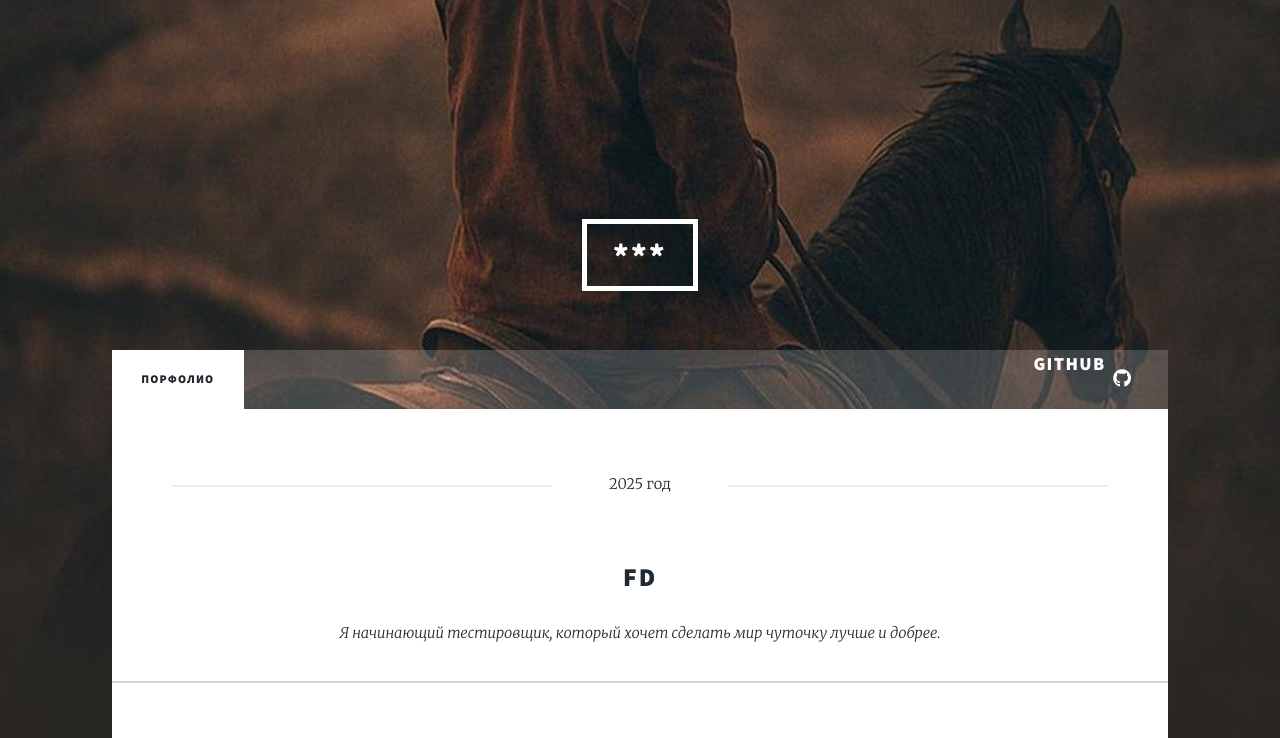
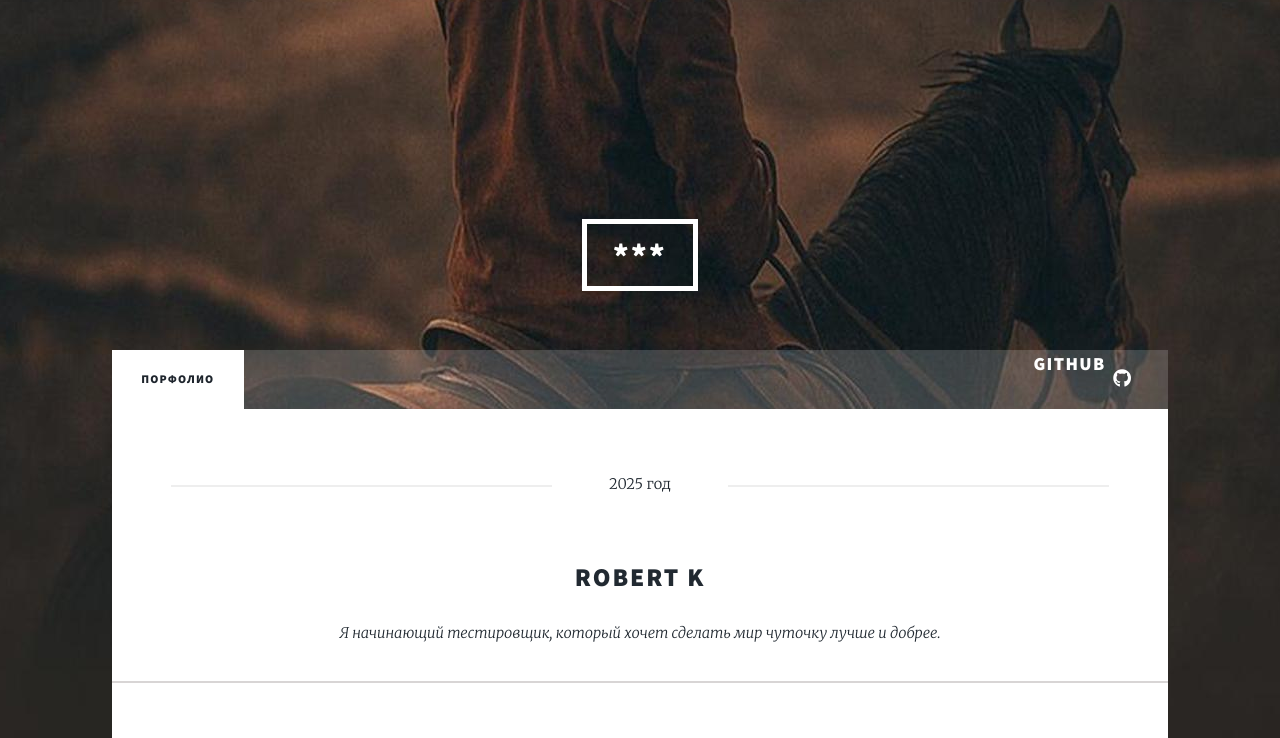
Before and after one commit to freshdeviceWORK/freshdevicework.github.io, a plain HTML site: page index.html in a window 1280 px wide. Shown: the top 738 px of the page. Drawn offline with Linux system fonts and the light colour scheme.

Commit message:
Обновил index.html

```diff
--- a/index.html
+++ b/index.html
@@ -54,7 +54,7 @@
 
 								<header class="major">
 									<span class="date">2025 год</span>
-									<h2><a href="index.html#">FD
+									<h2><a href="index.html#">Robert K
 									</a></h2>
 									<p>Я начинающий тестировщик, который хочет сделать мир чуточку лучше и добрее.</p>
 								</header>
```
